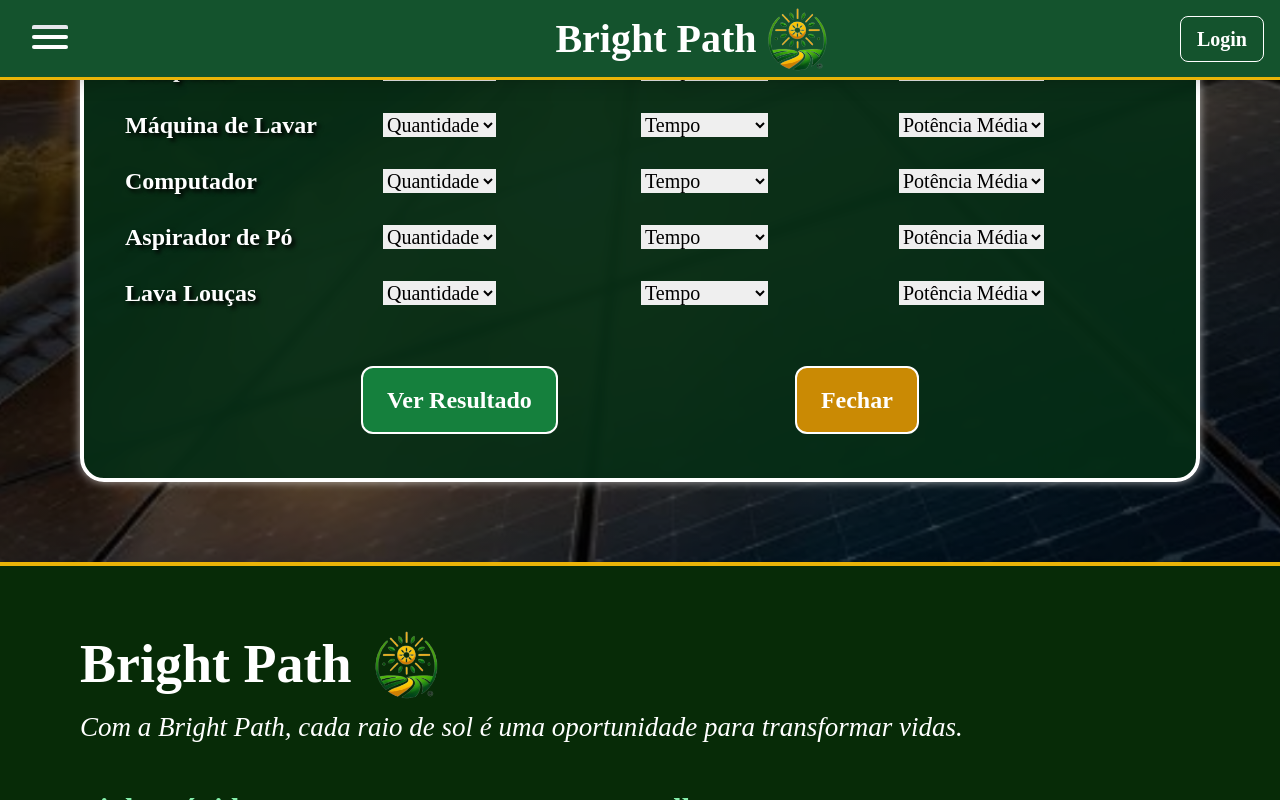
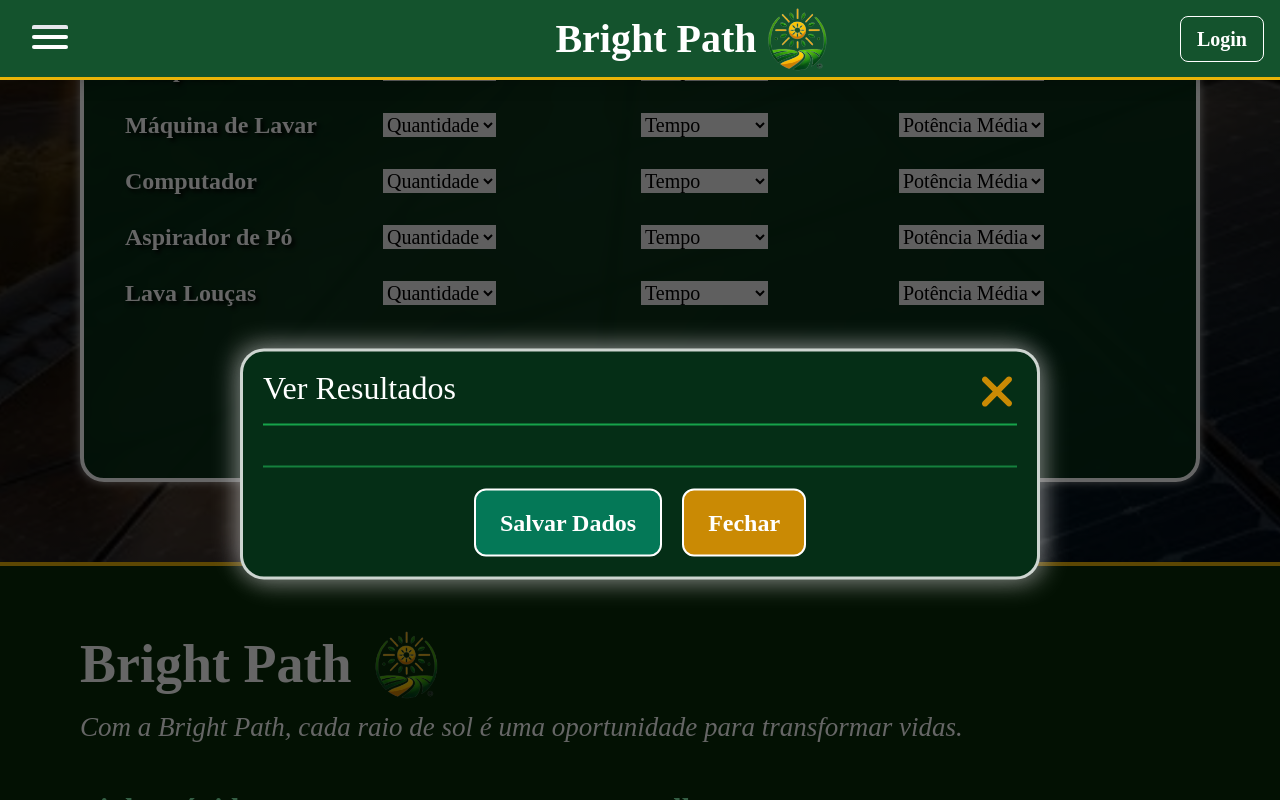
Before and after one commit to renan-utida/gs-bp-front, a React (Vite) app: page /calculo-energetico in a window 1280 px wide. Both pictures are taken after a click on the button "Ver Resultado". Shown: the part 775-1575 px from the top of the page. Built offline with nearby package versions, Linux system fonts and the light colour scheme.

Commit message:
Calculo Energetico: Adicionado modal para verificar resultados

```diff
--- a/src/main.jsx
+++ b/src/main.jsx
@@ -12,7 +12,7 @@ import AreaUsuario from './routes/AreaUsuario/index.jsx'
 import Sobre from './routes/Sobre/index.jsx'
 import Quiz from './routes/Quiz/index.jsx'
 import Perfil from './routes/Perfil/index.jsx'
-import EditarConta from './routes/EditatConta/index.jsx'
+import EditarConta from './routes/EditarConta/index.jsx'
 import CalculoEnergetico from './routes/CalculoEnergetico/index.jsx'
 
 /*Criando a função createBrowserRouter*/
--- a/src/routes/CalculoEnergetico/index.jsx
+++ b/src/routes/CalculoEnergetico/index.jsx
@@ -1,5 +1,7 @@
 import { Link } from "react-router-dom";
 import ProdutoLinha from "./ProdutoLinha";
+import { useState, useEffect } from "react";
+import { FaXmark } from "react-icons/fa6";
 
 const produtos = [
     {
@@ -231,7 +233,7 @@ const produtos = [
     },
     {
         nome: "Televisão",
-        quantidades: ["1", "2", "3", "4", "Não Uso"],
+        quantidades: ["1", "2", "3", "4", "5", "6", "Não Uso"],
         tempos: [
             { label: "5 min/dia", value: "1/12" },
             { label: "10 min/dia", value: "1/6" },
@@ -269,7 +271,7 @@ const produtos = [
     },
     {
         nome: "Ferro de Passar",
-        quantidades: ["1", "2", "3", "4", "Não Uso"],
+        quantidades: ["1", "2", "3", "4", "5", "Não Uso"],
         tempos: [
             { label: "5 min/dia", value: "1/12" },
             { label: "10 min/dia", value: "1/6" },
@@ -502,6 +504,26 @@ const produtos = [
 
 const CalculoEnergetico = () => {
 
+    const [modalResultados, setModalResultados] = useState(false);
+
+    // Desativa o scroll enquanto o modal estiver aberto
+    useEffect(() => {
+        if (modalResultados) {
+            document.body.style.overflow = "hidden";
+        } else {
+            document.body.style.overflow = "auto";
+        }
+
+        // Limpeza para restaurar o overflow quando o componente desmonta
+        return () => {
+            document.body.style.overflow = "auto";
+        };
+    }, [modalResultados]);
+
+    const toggleModal = () => {
+        setModalResultados(!modalResultados);
+    };
+
     return (
         <main className="mt-20 px-20 min-h-screen w-full flex flex-col items-center relative bg-calculo-energetico bg-cover bg-center">
             <div className="absolute inset-0 bg-black/35 bg-gradient-to-b from-black/50 to-black/40"></div>
@@ -537,10 +559,23 @@ const CalculoEnergetico = () => {
                     </tbody>
                 </table>
                 <div className="flex flex-row justify-evenly mt-10 mb-5">
-                    <button className="mt-[5px] py-[10px] sm:py-3 xl:py-4 px-[15px] sm:px-4 xl:px-6 text-xl sm:text-2xl cursor-pointer rounded-xl bg-green-700 border-[1px] sm:border-2 border-white transition-colors duration-300 ease-in-out hover:bg-green-900 font-bold">Ver Resultado</button>
+                    <button className="mt-[5px] py-[10px] sm:py-3 xl:py-4 px-[15px] sm:px-4 xl:px-6 text-xl sm:text-2xl cursor-pointer rounded-xl bg-green-700 border-[1px] sm:border-2 border-white transition-colors duration-300 ease-in-out hover:bg-green-900 font-bold" onClick={toggleModal}>Ver Resultado</button>
                     <Link to='/area-usuario' className="mt-[5px] py-[10px] sm:py-3 xl:py-4 px-[15px] sm:px-4 xl:px-6 text-xl sm:text-2xl cursor-pointer rounded-xl bg-yellow-600 border-[1px] sm:border-2 border-white transition-colors duration-300 ease-in-out hover:bg-yellow-800 font-bold">Fechar</Link>
                 </div>
             </section>
+            {modalResultados && <div className="fixed top-0 left-0 w-full h-full duration-100 bg-black/60 z-40" onClick={toggleModal}></div>}
+            {modalResultados && (
+                <div className="shadow-modal-conta flex flex-col justify-center fixed mt-16 top-1/2 left-1/2 transform -translate-x-1/2 -translate-y-1/2 bg-green-950 text-white rounded-3xl p-5 border-[3px] border-white/80 z-50 min-w-72 min-[400px]:min-w-96 min-[530px]:min-w-[28rem] sm:min-w-[32rem] md:min-w-[36rem] lg:min-w-[42rem] xl:min-w-[50rem]">
+                    <FaXmark onClick={toggleModal} className="absolute top-4 right-4 sm:top-3 md:top-4 md:right-4 text-4xl sm:text-5xl cursor-pointer text-yellow-600 transition-colors duration-500 ease-in-out hover:text-yellow-800"/>
+                    <h3 className="text-xl sm:text-2xl md:text-[27px] xl:text-[32px] pb-3 sm:pb-4 xl:pb-5 border-b-2 border-green-600 mb-4 text-left sem-sombra">Ver Resultados</h3>
+                    <div className="flex flex-col justify-center items-center sm:mt-2 sm:mb-4 mx-auto">
+                    </div>
+                    <div className="flex flex-row justify-center gap-5 items-center my-auto mx-0 border-t-2 border-green-700 pt-4">
+                        <button className="mt-[5px] py-[10px] sm:py-3 xl:py-4 px-[15px] sm:px-4 xl:px-6 text-xl sm:text-2xl cursor-pointer rounded-xl bg-emerald-700 border-[1px] sm:border-2 border-white transition-colors duration-300 ease-in-out hover:bg-emerald-900 font-bold">Salvar Dados</button>
+                        <button className="mt-[5px] py-[10px] sm:py-3 xl:py-4 px-[15px] sm:px-4 xl:px-6 text-xl sm:text-2xl cursor-pointer rounded-xl bg-yellow-600 border-[1px] sm:border-2 border-white transition-colors duration-300 ease-in-out hover:bg-yellow-800 font-bold" onClick={toggleModal}>Fechar</button>
+                    </div>
+                </div>
+            )}
         </main>
     );
 };
```
Also changed, not shown: src/routes/EditarConta/index.jsx (renamed from src/routes/EditatConta/index.jsx).
